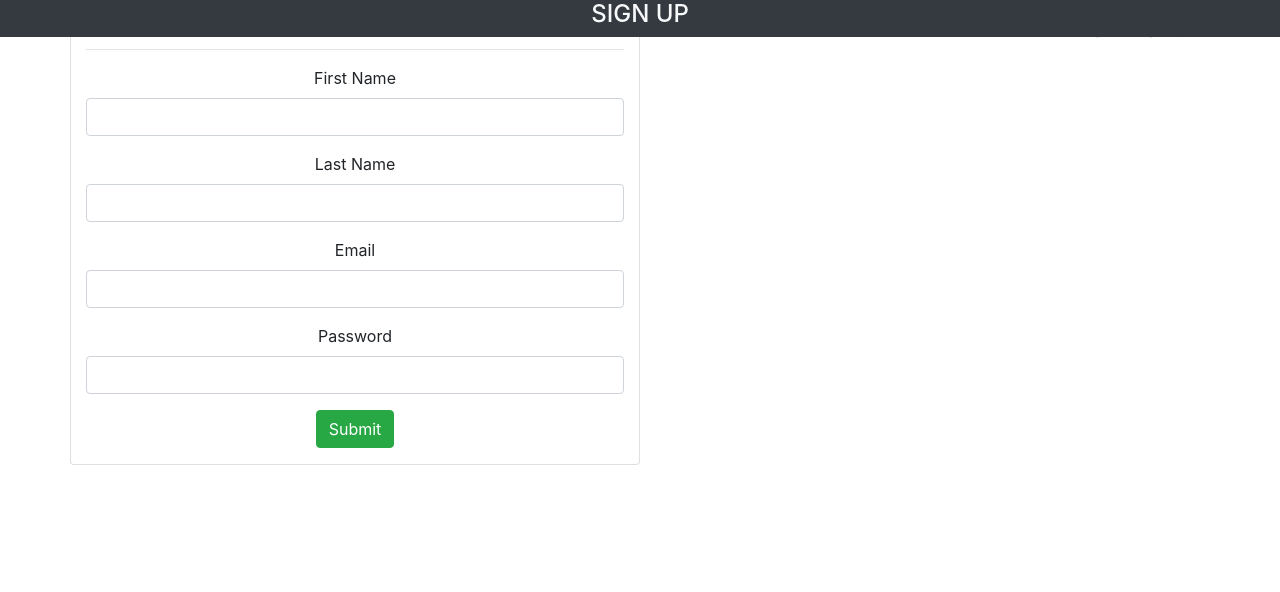
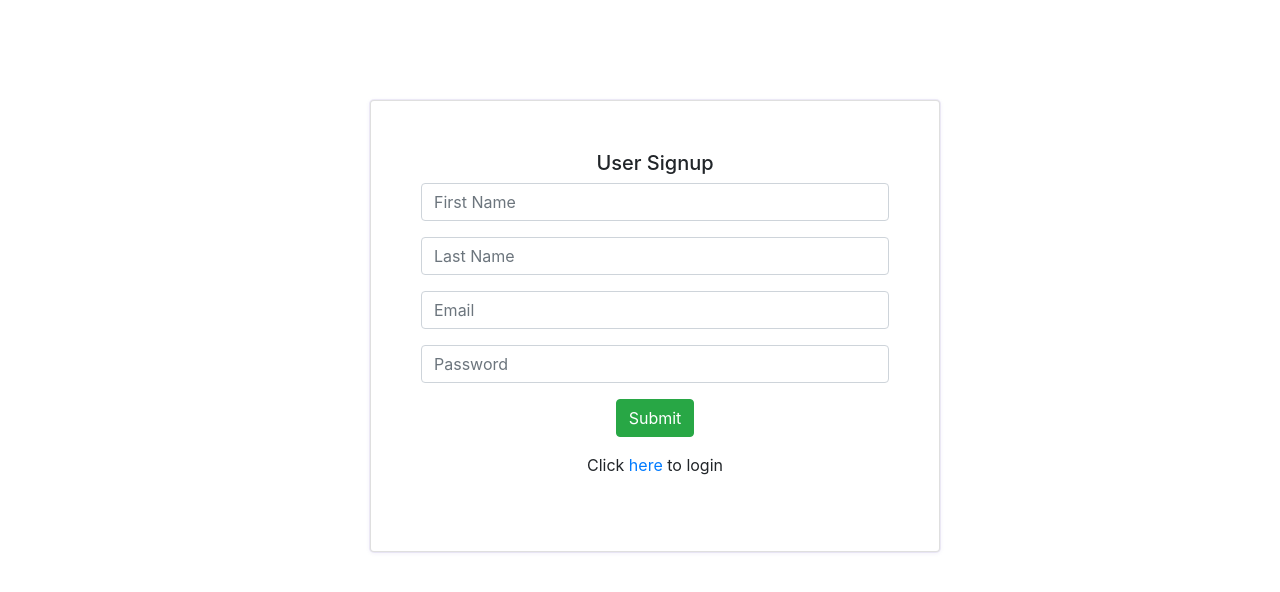
Before and after one commit to kamireddym28/Cloud_Vault, a React (Create React App) app in the folder react-view/: page /usersignup in a window 1280 px wide. Shown: the top 592 px of the page. Built offline with nearby package versions, Linux system fonts and the light colour scheme.

Commit message:
styling changes

```diff
--- a/react-view/src/App.js
+++ b/react-view/src/App.js
@@ -1,29 +1,14 @@
 import logo from './logo.svg';
 import './App.css';
 import React from 'react';
-import './App.css';
 import Main from "./Main.js";
+import {Container, Row, Col, Navbar} from 'react-bootstrap';
 import {Link, BrowserRouter} from 'react-router-dom';
 
 function App() {
   return (
     <BrowserRouter>
       <div className="App">
-        <nav className="navbar navbar-expand-lg navbar-light fixed-top">
-          <div className="container">
-            <Link className="navbar-brand" to={"/"}>Cloud Vault</Link>
-            <div className="collapse navbar-collapse" id="navbarTogglerDemo02">
-              <ul className="navbar-nav ml-auto">
-                <li className="nav-item">
-                  <Link className="nav-link" to={"/usersignin"}>Login</Link>
-                </li>
-                <li className="nav-item">
-                  <Link className="nav-link" to={"/usersignup"}>SignUp</Link>
-                </li>
-              </ul>
-            </div>
-          </div>
-        </nav>
         <Main/>
       </div>
     </BrowserRouter>
--- /dev/null
+++ b/react-view/src/components/Header.js
@@ -0,0 +1,30 @@
+import logo from '../logo.svg';
+import React, { Component } from 'react';
+import {Container, Row, Col, Navbar} from 'react-bootstrap';
+import {Link, BrowserRouter} from 'react-router-dom';
+
+
+
+export class Header extends Component {
+    render(){
+        return (
+                <nav className="navbar navbar-expand-lg navbar-light fixed-top bg-info">
+                <div className="container">
+                    <Link className="navbar-brand text" to={"/"}>Cloud Vault</Link>
+                    <div className="collapse navbar-collapse" id="navbarTogglerDemo02">
+                    <ul className="navbar-nav ml-auto">
+                        <li className="nav-item">
+                        <Link className="nav-link" to={"/usersignin"}>Login</Link>
+                        </li>
+                        <li className="nav-item">
+                        <Link className="nav-link" to={"/usersignup"}>SignUp</Link>
+                        </li>
+                    </ul>
+                    </div>
+                </div>
+                </nav>
+            )
+    }
+}
+
+export default Header;
--- a/react-view/src/components/UserDashboard.js
+++ b/react-view/src/components/UserDashboard.js
@@ -1,5 +1,5 @@
 import React,{Component} from "react";
-import {Table, Button, Container} from 'react-bootstrap';
+import {Table, Button, Container, Row, Col, Navbar} from 'react-bootstrap';
 import {Link, Redirect} from 'react-router-dom';
 import axios from 'axios';
 import UserFileUpload from "./UserFileUpload"
@@ -61,17 +61,12 @@ export class UserDashboard extends Component{
         });
     }
 
-
-
-
     renderAllFiles = () =>{
         let fileMarkup = []
         if(this.state.fileList && this.state.fileList.length >0){
             for(let file of this.state.fileList){
                 let tdMarkup = []
                 const download_url = "https://d2fm7gtvkx48d9.cloudfront.net/"+file.bucketFileName
-                tdMarkup.push(<td>{localStorage.getItem("firstname")}</td>)
-                tdMarkup.push(<td>{localStorage.getItem("lastname")}</td>)
                 tdMarkup.push(<td>{file.filename}</td>)
                 tdMarkup.push(<td>{file.filedescription}</td>)
                 tdMarkup.push(<td>{file.dateuploaded}</td>)
@@ -90,21 +85,25 @@ export class UserDashboard extends Component{
             return (<div></div>)
         } else if (!this.state.fileList || this.state.fileList.length == 0){
             return (
-                <div>No files</div>
+                <div>No uploaded files</div>
                 )
         } else {
             return(
-
-                <Table>
+                <div>
+                <h5>
+                   Uploaded files
+                </h5>
+                <Table striped bordered hover>
                     <thead>
                         <tr>
-                        <th>First Name</th> <th>Last Name</th> <th>File name</th>  <th>File Description</th>  <th>Date uploaded</th> <th>Date modified</th>
+                        <th>First Name</th> <th>Last Name</th><th>File name</th>  <th>File Description</th>  <th>Date uploaded</th> <th>Date modified</th>
                         </tr>
                     </thead>
                     <tbody>
                     {this.renderAllFiles()}
                      </tbody>
                 </Table>
+                </div>
              );
         }
     }
@@ -124,16 +123,22 @@ export class UserDashboard extends Component{
         let firstname = localStorage.getItem("firstname")
         let lastname = localStorage.getItem("lastname")
 
-    return (<Container>
+    return (
+        <div>
+        <Navbar bg="dark" variant="dark" sticky="top">
+        <Navbar.Brand>User Dashboard</Navbar.Brand>
+        <Navbar.Brand style={{marginLeft:"auto"}}>{firstname+" "+lastname}</Navbar.Brand>
+        &nbsp;&nbsp;&nbsp;
+        <Navbar.Brand><a onClick={()=>this.logoff()}>Logoff</a></Navbar.Brand>
+        </Navbar>
+    <Container>
         {redirectTo}
-        <div className="fixed-top text-light bg-dark"><h4>User Dashboard</h4>
-            <span>{firstname+" "+lastname}</span>&nbsp;&nbsp;
-            <span><a onClick={()=>this.logoff()}>Logoff</a></span>
-        </div>
         <br/><br/>
         <UserFileUpload></UserFileUpload>
+        <br/><br/>
         {this.renderBody()}
-    </Container>)
+    </Container>
+    </div>)
 
     }
 
--- a/react-view/src/components/UserFileUpdate.js
+++ b/react-view/src/components/UserFileUpdate.js
@@ -30,8 +30,8 @@ const UserFileUpdate = (params) => {
           alert("Cannot update file")
         }
       });
-
     } catch (error) {
+      console.log(error)
     }
   };
   const [show, setShow] = useState(false);
--- a/react-view/src/components/UserFileUpload.js
+++ b/react-view/src/components/UserFileUpload.js
@@ -30,9 +30,8 @@ const UserFileUpload = () => {
           alert("Cannot upload file")
         }
       });;
-
     } catch (error) {
-
+      console.log(error)
     }
   };
 
@@ -43,7 +42,7 @@ const UserFileUpload = () => {
 
   return (
     <Container>
-      <Button onClick={handleShow}>Upload File</Button>
+      <Button onClick={handleShow}>Upload A File</Button>
       <Modal show={show} onHide={handleClose}>
       <Modal.Header closeButton>
           <Modal.Title>File Details</Modal.Title>
--- a/react-view/src/components/UserSignin.js
+++ b/react-view/src/components/UserSignin.js
@@ -1,8 +1,9 @@
 import React,{Component} from "react";
-import {Container, Row, Col} from 'react-bootstrap';
+import {Container, Row, Col, Navbar} from 'react-bootstrap';
 import axios from 'axios';
 import {Redirect}  from 'react-router';
-import urls from './utils'
+import urls from './utils';
+import {Header} from "./Header";
 
 export class UserSignin extends Component{
     state={
@@ -56,24 +57,24 @@ export class UserSignin extends Component{
         }
         return(
             <div>
-            <div className="fixed-top text-light bg-dark"><h4>Signin</h4></div>
+            {/* <Navbar bg="dark" variant="dark" sticky="top">
+               <Navbar.Brand>File Manager</Navbar.Brand>
+        </Navbar>*/}
             <Container>
             {redirectTo}
-                <Row className="signup_signin_panel">
-                    <Col xs={6} className="card signupsignin-card">
-                        <h5 id="SignInText">Sign in</h5>
-                        <hr/>
+                {Header}
+                <Row className="userpanel">
+                    <Col xs={6} className="card usercard">
+                        <h5 id="SignInText">User Sign In</h5>
                         <form onSubmit={this.submitHandler}>
                             <div className="form-group">
-                                <label className="control-label">Email</label>
-                                <input type="email" name="email" required className="form-control" placeholder="Enter your Email"/>
+                                <input type="email" name="email" required className="form-control" placeholder="Email"/>
                             </div>
                             <div className="form-group">
-                                <label className="control-label">Password</label>
                                 <input type="password" name="password" required className="form-control" placeholder=" Password"/>
                             </div>
                             <div className="form-group">
-                                <button type="submit" className="btn btn-success" onSubmit={this.redirectTo}>Submit</button>
+                                <button type="submit" className="btn btn-success">Submit</button>
                             </div>
                             <div className="form-group">
                             <label> New User? Please Signup <a href="/usersignup">here</a> first to login</label>
--- a/react-view/src/components/UserSignup.js
+++ b/react-view/src/components/UserSignup.js
@@ -1,7 +1,8 @@
 import React,{Component} from "react";
-import {Container, Row, Col} from 'react-bootstrap';
+import {Container, Row, Col, Navbar} from 'react-bootstrap';
 import axios from 'axios';
 import urls from "./utils"
+import {Header} from "./Header";
 
 export class UserSignup extends Component{
     state = {
@@ -51,36 +52,44 @@ export class UserSignup extends Component{
                 console.log(err)
             });
     }
+    showSignInText(){
+        if(!this.state.displayMessage){
+            return(
+                <div className = "form-group">
+                    <label>Click <a href="/usersignin">here</a> to login</label>
+                </div>
+            )
+        }
+    }
     render(){
         return(
             <div>
-            <div id="FixedTop" class="fixed-top text-light bg-dark"><h4>SIGN UP</h4></div>
+           {/* <Navbar bg="dark" variant="dark" sticky="top">
+               <Navbar.Brand>File Manager</Navbar.Brand>
+        </Navbar>*/}
             <Container>
-                <Row className="signup_signin_panel">
-                    <Col xs={6}  className="card signupsignin-card">
-                        <h5 id="SignInText">Signup User</h5>
-                            <hr/>
+                {Header}
+                <Row className="userpanel">
+                    <Col xs={6}  className="card usercard">
+                        <h5> User Signup</h5>
                         <form onSubmit={this.formSubmit}>
                             <div className="form-group">
-                                <label className="control-label">First Name</label>
-                                <input type="text" required name="fname" className="form-control" />
+                                <input type="text" required name="fname" placeholder="First Name" className="form-control" />
                             </div>
                             <div className="form-group">
-                                <label className="control-label">Last Name</label>
-                                <input type="text" required name="lname" className="form-control" />
+                                <input type="text" required name="lname"  placeholder="Last Name" className="form-control" />
                             </div>
                             <div className="form-group">
-                                <label className="control-label">Email</label>
-                                <input type="email" required name="email" className="form-control" />
+                                <input type="email" required name="email"  placeholder="Email" className="form-control" />
                             </div>
                             <div className="form-group">
-                                <label className="control-label">Password</label>
-                                <input type="password" required name="password" className="form-control" />
+                                <input type="password" required name="password"  placeholder="Password" className="form-control" />
                             </div>
                             <div className="form-group">
                                 <button type="submit" className="btn btn-success">Submit</button>
                             </div>
                             {this.state.displayMessage}
+                            {this.showSignInText()}
                         </form>
                     </Col>
                 </Row>
```
